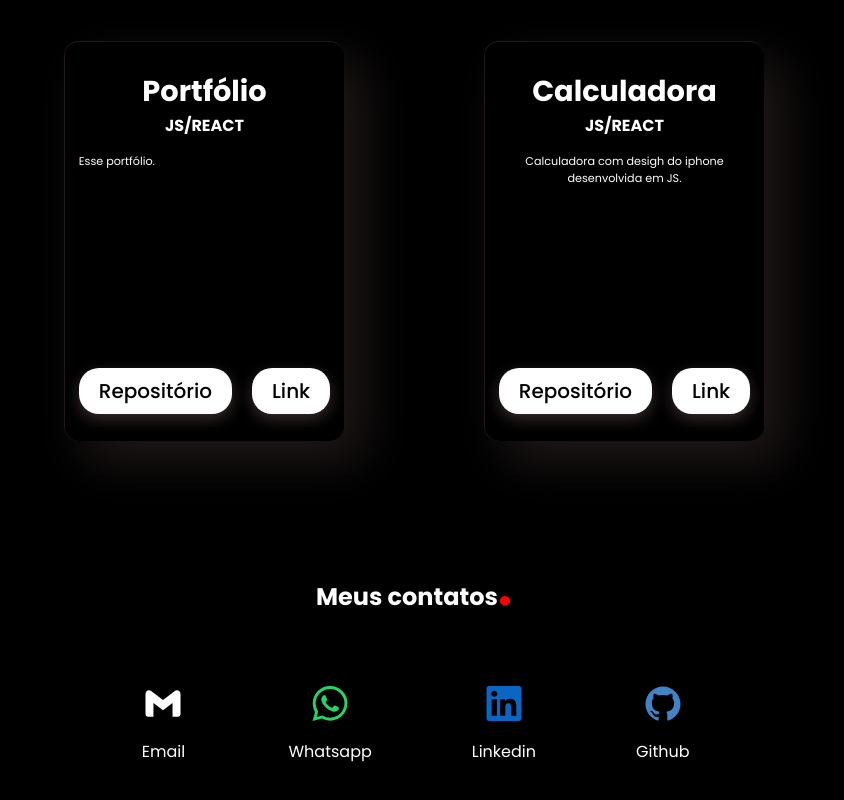
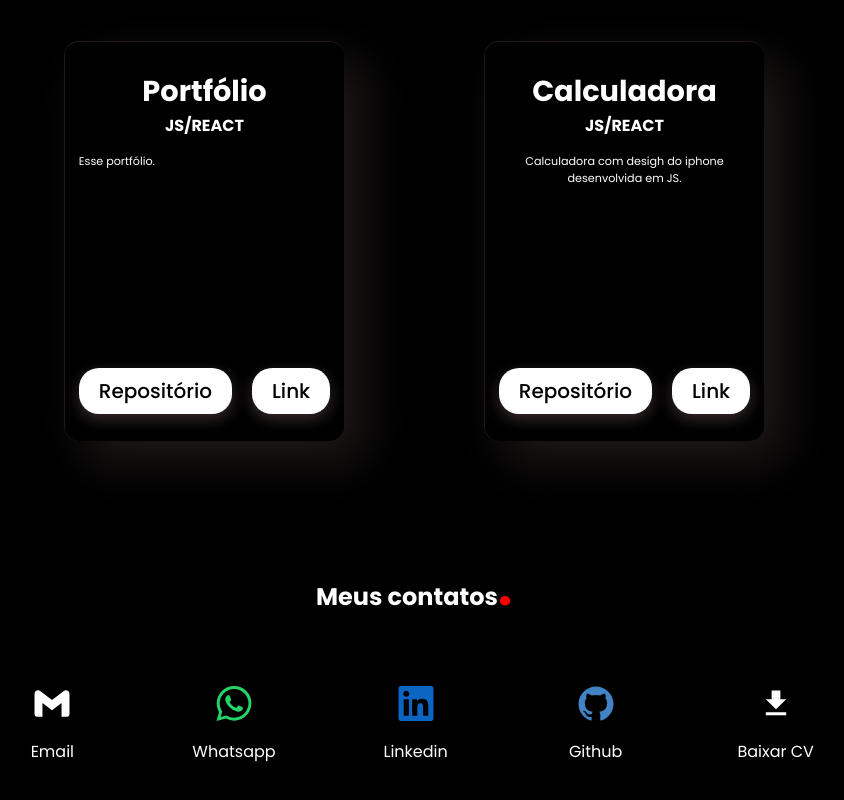
Before and after one commit to filipe-tti/portfolio, a React (Vite) app: page / in a window 1280 px wide. Shown: the part 3981-4781 px from the top of the page, without its empty margins (226-1070 px from the left). Built offline with nearby package versions, Linux system fonts and the light colour scheme.

Commit message:
adcionado botao de cv em contatos

```diff
--- a/src/App.css
+++ b/src/App.css
@@ -110,3 +110,7 @@
 #github{
   color: #4183C4;
 }
+
+#cv{
+  color: white;
+}
--- a/src/components/Contact.css
+++ b/src/components/Contact.css
@@ -20,7 +20,7 @@
 
 .btn-contact{
     font-weight: bold;
-    font-size: 12px;
+    font-size: 11px;
     display: flex;
     padding: 12px 24px;
     background: white;
@@ -52,7 +52,7 @@
 }
 
 a svg{
-    width: 50px;
+    width: 80px;
     height: 35px;
 }
 
--- a/src/components/Contact.jsx
+++ b/src/components/Contact.jsx
@@ -10,6 +10,14 @@
 
 
 } from "react-icons/si"
+
+
+import {
+
+  MdFileDownload,
+
+
+} from "react-icons/md"
 
 const Contact = () => {
   return (
@@ -40,6 +48,11 @@
                 <p>Github</p>
               </div>
 
+              <div className="contacts">
+                <a target="_blank" rel="noreferrer"  id="cv" href="#"><MdFileDownload/></a>
+                <p>Baixar CV</p>
+              </div>
+
 
             </div>
 
```
